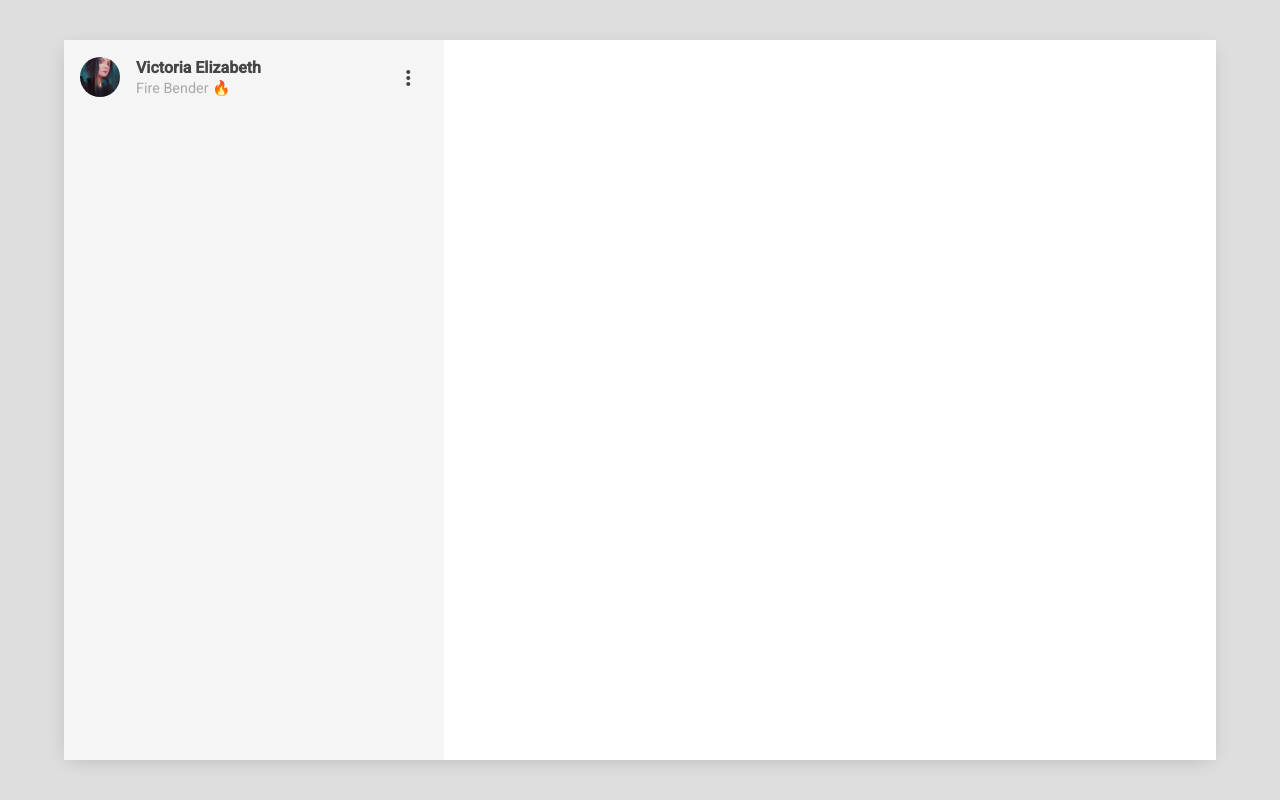
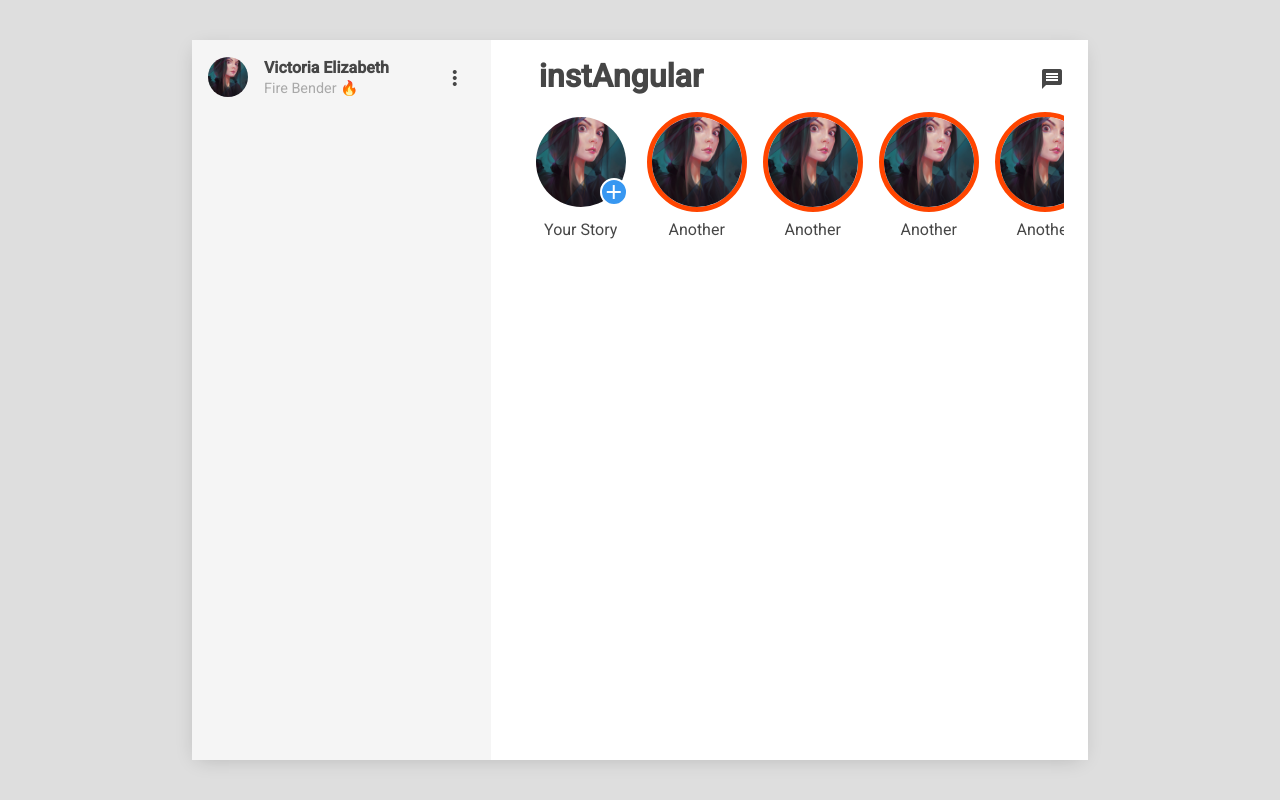
Before and after one commit to radvil/instangular, an Angular app in the folder angular-client/: page / in a window 1280 px wide. Built offline with nearby package versions, Linux system fonts and the light colour scheme.

Commit message:
👊 Build story layout

```diff
--- a/angular-client/src/app/app.component.html
+++ b/angular-client/src/app/app.component.html
@@ -1,5 +1,6 @@
 <div class="App">
   <div class="app__body">
+    <!-- sidebar -->
     <div class="sidebar">
       <div class="sidebar__header">
         <div class="sidebar__header__user">
@@ -17,7 +18,52 @@
       </div>
     </div>
 
+    <!-- content -->
     <div class="content">
+      <!-- content header -->
+      <div class="content__header">
+        <div class="logo--text">instAngular</div>
+        <button mat-icon-button class="logo--message">
+          <mat-icon>message</mat-icon>
+        </button>
+      </div>
+
+      <!-- content story -->
+      <ul class="content__story-list">
+        <li class="story--list-item">
+          <img src="assets/images/portrait.jpg" alt="story_user" />
+          <mat-icon>add</mat-icon>
+          <div class="title">Your Story</div>
+        </li>
+        <li class="story--list-item">
+          <img src="assets/images/portrait.jpg" alt="story_user" />
+          <div class="title">Another</div>
+        </li>
+        <li class="story--list-item">
+          <img src="assets/images/portrait.jpg" alt="story_user" />
+          <div class="title">Another</div>
+        </li>
+        <li class="story--list-item">
+          <img src="assets/images/portrait.jpg" alt="story_user" />
+          <div class="title">Another</div>
+        </li>
+        <li class="story--list-item">
+          <img src="assets/images/portrait.jpg" alt="story_user" />
+          <div class="title">Another</div>
+        </li>
+        <li class="story--list-item">
+          <img src="assets/images/portrait.jpg" alt="story_user" />
+          <div class="title">Another</div>
+        </li>
+        <li class="story--list-item">
+          <img src="assets/images/portrait.jpg" alt="story_user" />
+          <div class="title">Another</div>
+        </li>
+        <li class="story--list-item">
+          <img src="assets/images/portrait.jpg" alt="story_user" />
+          <div class="title">Another</div>
+        </li>
+      </ul>
 
     </div>
   </div>
--- a/angular-client/src/app/app.component.scss
+++ b/angular-client/src/app/app.component.scss
@@ -1,6 +1,7 @@
 .App {
-  display: grid;
-  place-items: center;
+  display: flex;
+  align-items: center;
+  justify-content: center;
   background-color: #dedede;
   height: 100vh;
   color: #464646;
@@ -10,12 +11,12 @@
   display: flex;
   background-color: #fff;
   height: 90vh;
-  width: 90vw;
-  box-shadow: -1px 4px 20px -6px rgba(0,0,0,0.2);
+  width: 70vw;
+  box-shadow: -1px 4px 20px -6px rgba(0, 0, 0, 0.2);
 }
 
 .sidebar {
-  flex: 0.33;
+  flex: 1;
   background-color: #f5f5f5;
 }
 
@@ -57,8 +58,91 @@
       width: 100%;
       object-fit: cover;
       border-radius: 50%;
-      // border: 3px solid coral;
+      background-color: #f5f5f5;
     }
   }
+}
 
+.content {
+  height: 100%;
+  flex: 2;
+  overflow-x: auto;
 }
+
+.content__header {
+  display: flex;
+  justify-content: space-between;
+  align-items: center;
+  padding: 1rem;
+}
+
+.logo--text,
+.logo--message {
+  font-size: 2rem;
+  font-weight: bold;
+}
+
+.logo--text {
+  margin-left: 2rem;
+  // margin-left: 18px;
+  cursor: pointer;
+}
+
+ul.content__story-list {
+  margin: 0;
+  width: calc(2/3 * 70vw - 4rem);
+  list-style: none;
+  display: flex;
+  flex-direction: row;
+  flex-wrap: nowrap;
+
+  overflow-x: auto;
+  -ms-overflow-style: none;
+  scrollbar-width: none;
+
+  &::-webkit-scrollbar {
+    display: none;
+  }
+}
+
+li.story--list-item {
+  position: relative;
+  display: flex;
+  flex-direction: column;
+  align-items: center;
+  margin-right: 1rem;
+  img {
+    background-color: #f5f5f5;
+    width: 90px;
+    height: 90px;
+    object-fit: cover;
+    border-radius: 50%;
+    border: 5px solid orangered;
+    cursor: pointer;
+  }
+  .title {
+    text-align: center;
+    margin: 0.5rem 0;
+
+    overflow: hidden;
+    text-overflow: ellipsis;
+    display: -webkit-box;
+    -webkit-box-orient: vertical;
+    -webkit-line-clamp: 2;
+  }
+  &:nth-child(1) {
+    img {
+      border: 5px solid white;
+    }
+    mat-icon {
+      cursor: pointer;
+      position: absolute;
+      top: 66px;
+      right: 3px;
+      background-color: #3797f1;
+      border: 2px solid white;
+      border-radius: 50%;
+      color: white;
+    }
+  }
+}
```
